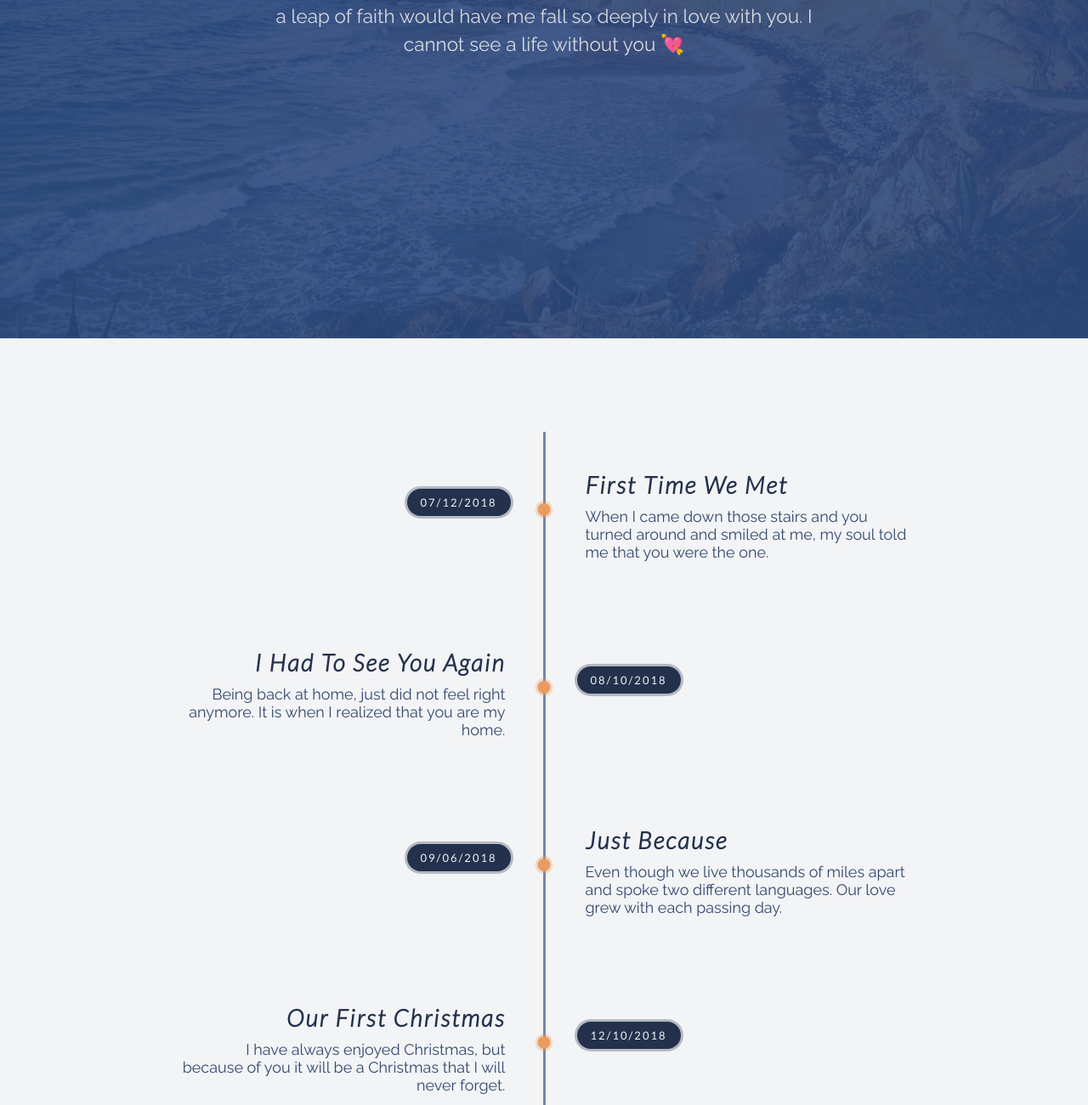
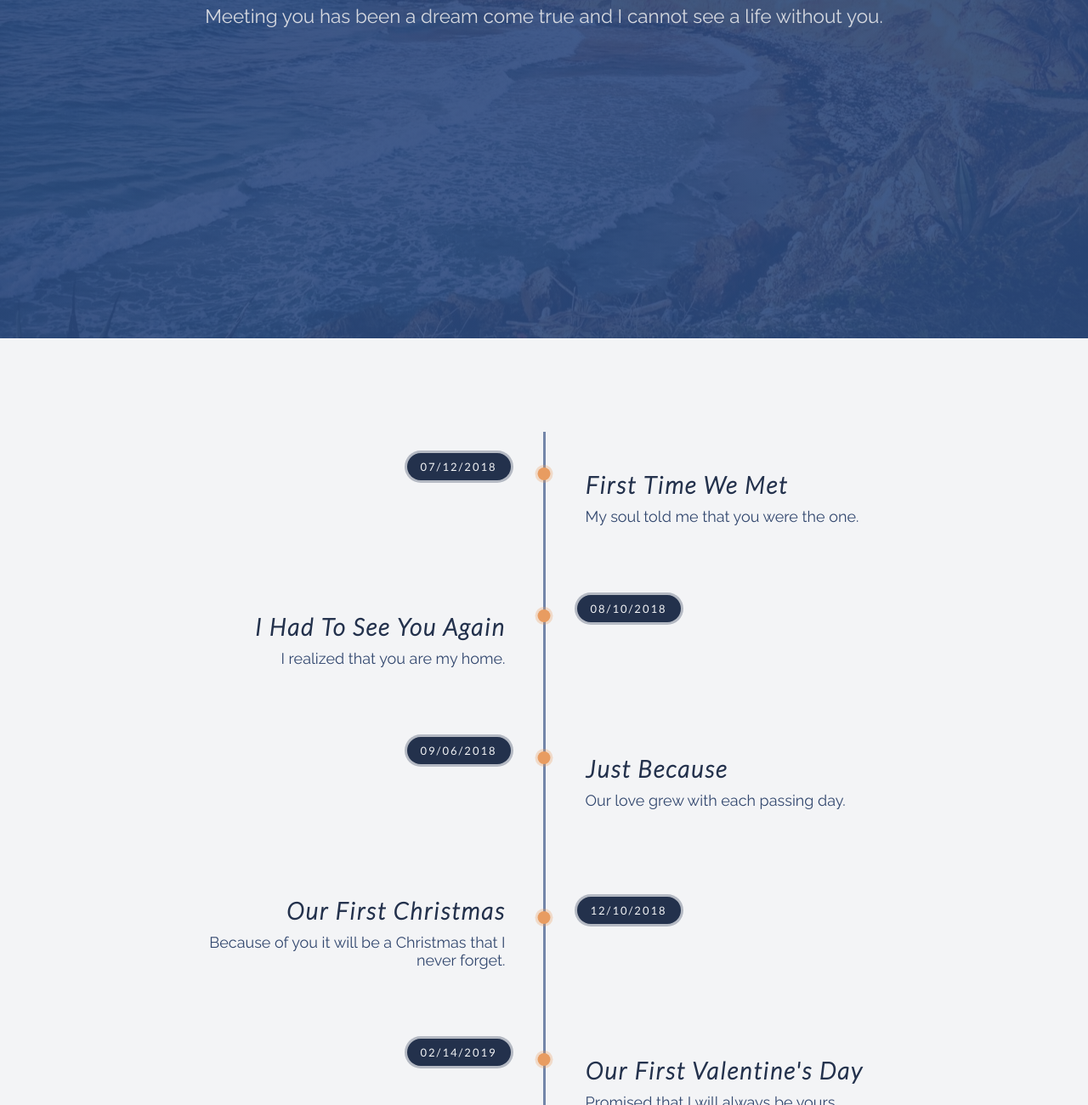
Before and after one commit to klettsome/proposal_website, a website: page index.html in a window 1280 px wide. Shown: the part 463-1763 px from the top of the page at 85% size. Drawn offline with nearby package versions, Linux system fonts and the light colour scheme.

Commit message:
small updates to the text fixed timeline bug

```diff
--- a/index.html
+++ b/index.html
@@ -44,9 +44,8 @@
           ></span>
         </h1>
         <p class="header__content__text">
-          Meeting you has been a dream come true. I never imagined taking a leap
-          of faith would have me fall so deeply in love with you. I cannot see a
-          life without you 💘
+          Meeting you has been a dream come true and I cannot see a life without
+          you.
         </p>
       </div>
     </header>
@@ -57,8 +56,7 @@
             <div class="timeline__content">
               <h2 class="heading--2">First time we met</h2>
               <p class="timeline__text">
-                When I came down those stairs and you turned around and smiled
-                at me, my soul told me that you were the one.
+                My soul told me that you were the one.
               </p>
             </div>
             <div class="timeline__date">
@@ -70,7 +68,6 @@
             <div class="timeline__content">
               <h2 class="heading--2">I had to see you again</h2>
               <p class="timeline__text">
-                Being back at home, just did not feel right anymore. It is when
                 I realized that you are my home.
               </p>
             </div>
@@ -83,8 +80,7 @@
             <div class="timeline__content">
               <h2 class="heading--2">Just because</h2>
               <p class="timeline__text">
-                Even though we live thousands of miles apart and spoke two
-                different languages. Our love grew with each passing day.
+                Our love grew with each passing day.
               </p>
             </div>
             <div class="timeline__date">
@@ -96,8 +92,7 @@
             <div class="timeline__content">
               <h2 class="heading--2">Our first Christmas</h2>
               <p class="timeline__text">
-                I have always enjoyed Christmas, but because of you it will be a
-                Christmas that I will never forget.
+                Because of you it will be a Christmas that I never forget.
               </p>
             </div>
             <div class="timeline__date">
@@ -109,8 +104,7 @@
             <div class="timeline__content">
               <h2 class="heading--2">Our first Valentine's day</h2>
               <p class="timeline__text">
-                I gave you a promise ring and promised that I will always be
-                yours.
+                Promised that I will always be yours
               </p>
             </div>
             <div class="timeline__date">
@@ -135,8 +129,7 @@
             <div class="timeline__content">
               <h2 class="heading--2">My heart yearn for you</h2>
               <p class="timeline__text">
-                The longest we had been apart and I just could not be without
-                you any more.
+                I just could not be without you any more.
               </p>
             </div>
             <div class="timeline__date">
--- a/sass/_header.scss
+++ b/sass/_header.scss
@@ -29,7 +29,6 @@
     &__text {
       font-size: 2.25rem;
       color: darken($color-white, 10%);
-      width: 55%;
       margin: 0 auto;
       text-align: center;
       line-height: 1.5;
--- a/sass/_timeline.scss
+++ b/sass/_timeline.scss
@@ -2,6 +2,7 @@
   font-size: 1.8rem;
   padding: 6rem;
   grid-column: center-start / center-end;
+  overflow-x: hidden;
 
   @media (max-width: 37.5em) {
     padding: 3rem 0;
@@ -107,7 +108,7 @@
 @media (max-width: 56.25em) {
   .timeline {
     &__content {
-      width: 25rem;
+      width: calc(100vw - 13rem);
     }
 
     &__item:nth-child(even) &__content {
```
Also changed, not shown: css/style.css, 1 other file.
